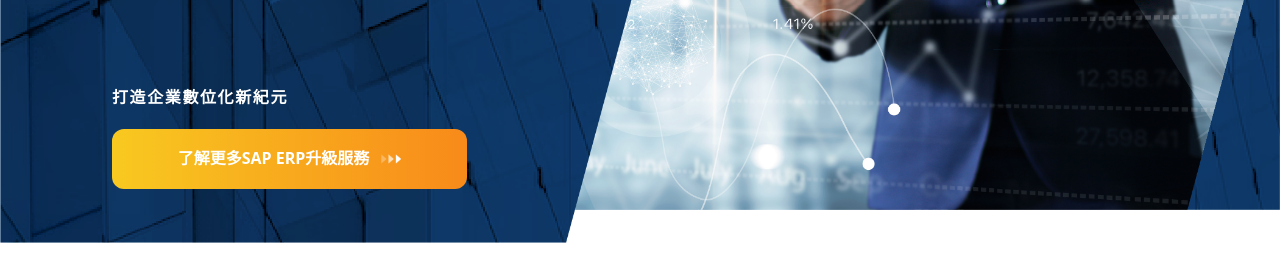
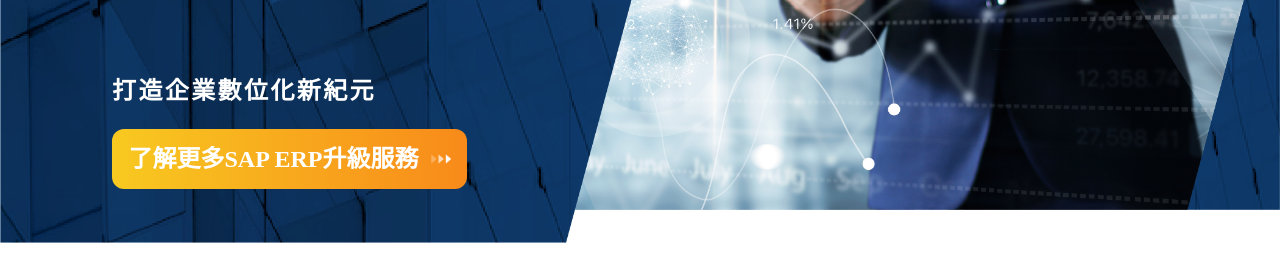
Before and after one commit to gn01792218/ITTS-site, a website: page index.html in a window 1280 px wide. Shown: the part 297-557 px from the top of the page. Drawn offline with nearby package versions, Linux system fonts and the light colour scheme; the site is published under a folder, as on GitHub Pages, so addresses that start at the root find nothing; a web font is replaced by a local one.

Commit message:
[fix] fix css import

```diff
--- a/index.html
+++ b/index.html
@@ -7,11 +7,10 @@
     <meta name="description"
         content="東捷資訊深知產業ERP升級需求及痛點，以超過20年SAP ERP在地化顧問服務經驗，提供與SAP原廠同等級的ERP諮詢、導入與售後服務，從需求訪談、客製化應用開發到資料備援備份，東捷資訊提供一站式SAP全顧問服務，絕對是您升級ERP的最佳夥伴！">
     <title>SAP ERP升級全攻略</title>
-    <link href="/assets/tailwindcss/output.css" rel="stylesheet">
+    <link href="./assets/tailwindcss/output.css" rel="stylesheet">
     <!-- tailwind Elements 插件 -->
     <link href="https://fonts.googleapis.com/css?family=Roboto:300,400,500,700,900&display=swap" rel="stylesheet" />
     <link rel="stylesheet" href="https://cdn.jsdelivr.net/npm/tw-elements/dist/css/tw-elements.min.css" />
-    <link href="https://cdn.jsdelivr.net/npm/tailwindcss@2.2.19/dist/tailwind.min.css" rel="stylesheet">
     <script src="https://cdn.tailwindcss.com/3.3.0"></script>
 </head>
 
```
